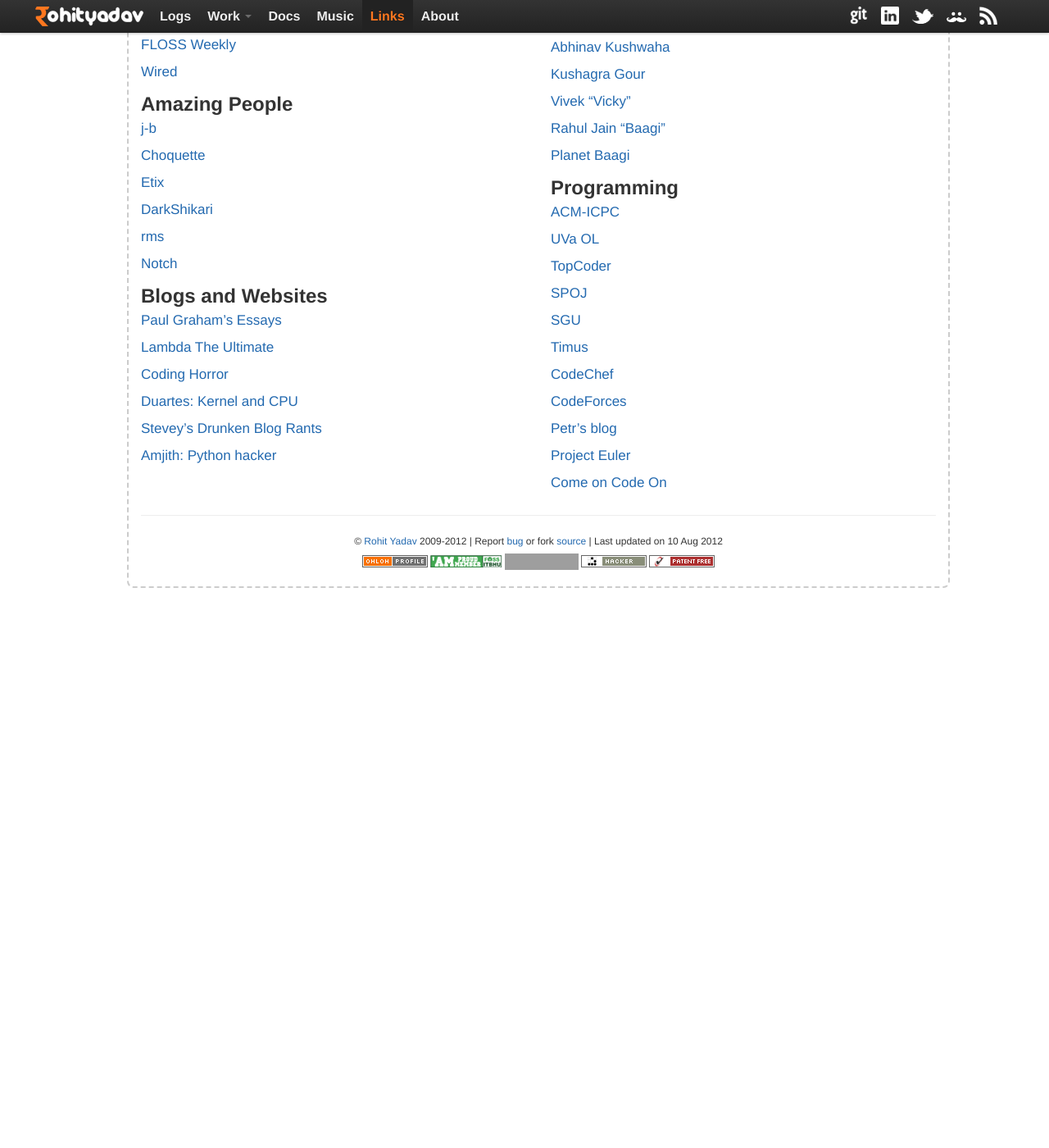
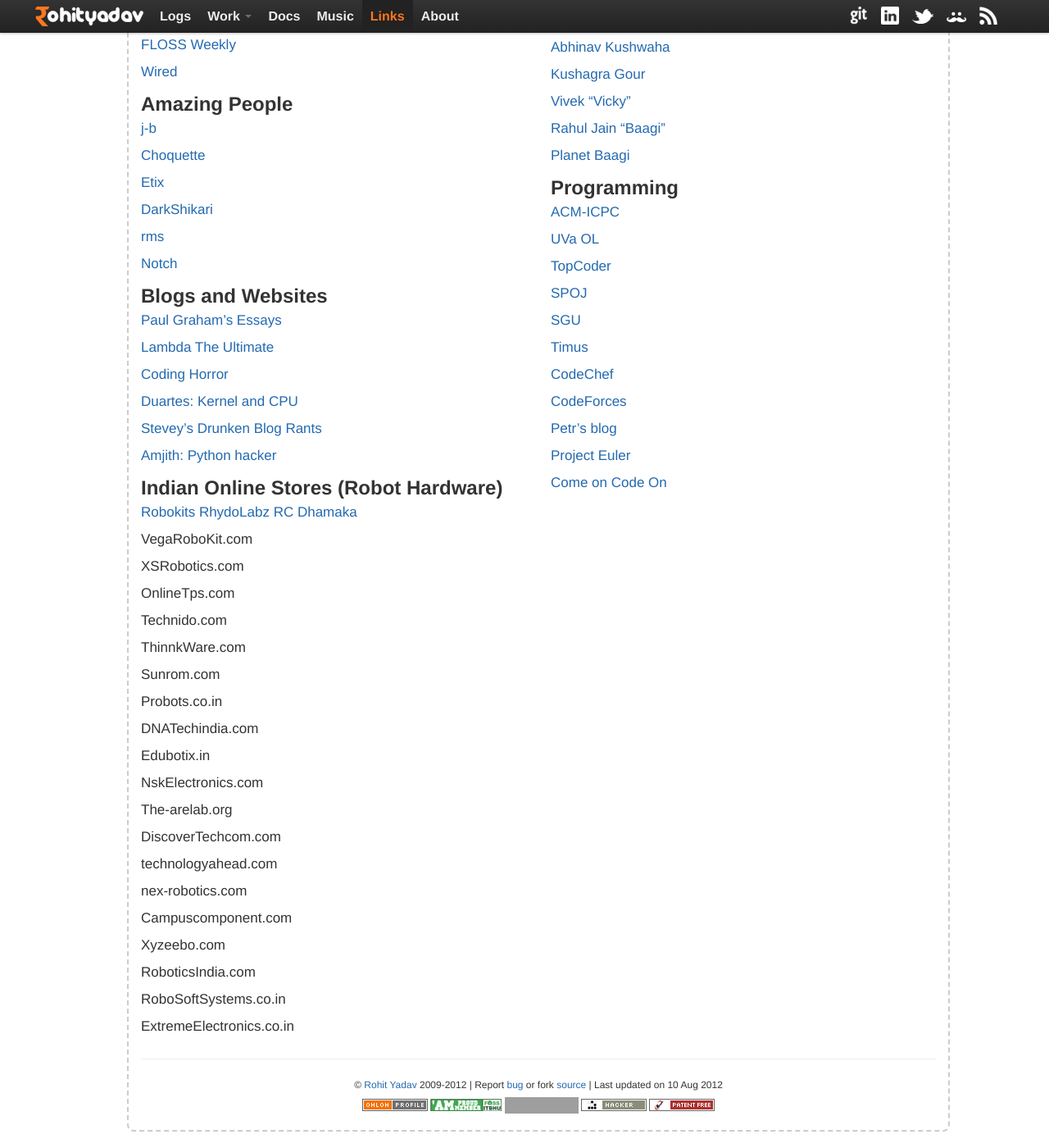
Before and after one commit to rohityadavcloud/rohityadavcloud.github.io, a Jekyll site: the page built from links.markdown, in a window 1280 px wide and 1400 px high, scrolled down 212 px. Shown: the whole window at 82% size. Built offline with Jekyll 4.4.1, drawn with Linux system fonts in a browser that asks for light colours; Markdown is read by kramdown in place of the engine named in the settings; comment, search, counter and statistics services are not loaded; before the commit the page ends 949 px from its top, so only the background shows below that; grey boxes are pictures that could not be loaded.

Commit message:
Add links from my bookmarks

```diff
--- a/links.markdown
+++ b/links.markdown
@@ -44,6 +44,50 @@
 [Stevey's Drunken Blog Rants](http://sites.google.com/site/steveyegge2/blog-rants)
 
 [Amjith: Python hacker](http://amjith.blogspot.in/)
+
+##Indian Online Stores (Robot Hardware)
+
+[Robokits](http://robokits.co.in)
+[RhydoLabz](www.rhydolabz.com)
+[RC Dhamaka](http://www.rcdhamaka.com/)
+
+VegaRoboKit.com
+
+XSRobotics.com
+
+OnlineTps.com
+
+Technido.com
+
+ThinnkWare.com
+
+Sunrom.com
+
+Probots.co.in
+
+DNATechindia.com
+
+Edubotix.in
+
+NskElectronics.com
+
+The-arelab.org
+
+DiscoverTechcom.com
+
+technologyahead.com
+
+nex-robotics.com
+
+Campuscomponent.com
+
+Xyzeebo.com
+
+RoboticsIndia.com
+
+RoboSoftSystems.co.in
+
+ExtremeElectronics.co.in
 
 {% endcapture %}
 
```
